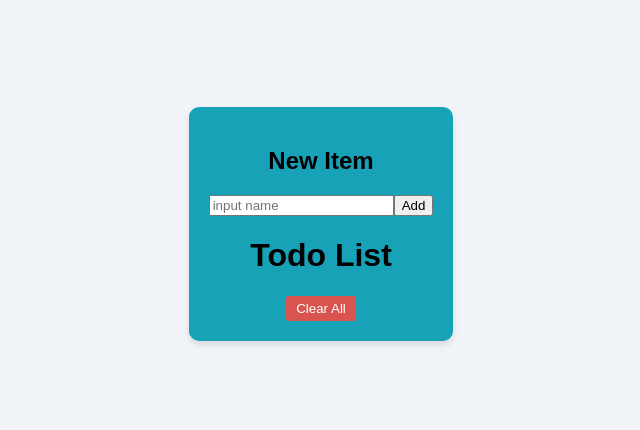
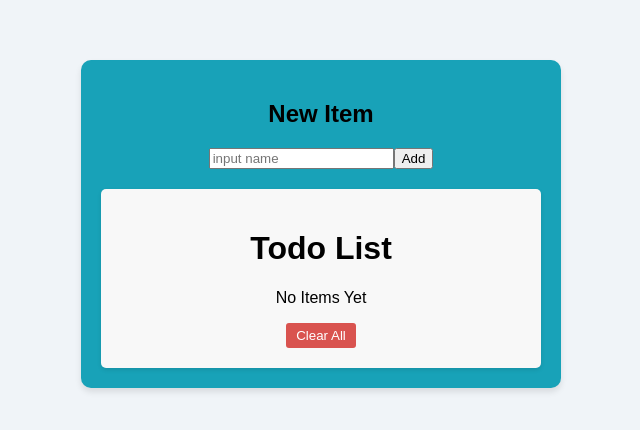
Before and after one commit to Moluno-xiii/to-do-list, a React (Create React App) app: page / in a window 1280 px wide. Shown: the part 176-606 px from the top of the page, without its empty margins (319-959 px from the left). Built offline with nearby package versions, Linux system fonts and the light colour scheme.

Commit message:
added finishing touches and cleanup for Version 1

```diff
--- a/src/App.css
+++ b/src/App.css
@@ -86,7 +86,7 @@ body {
 
  */
 
-
+/*
  body {
   font-family: Arial, sans-serif;
   margin: 0;
@@ -96,18 +96,19 @@ body {
   justify-content: center;
   align-items: center;
   height: 100vh;
-}
+} */
 
 
 body {
   font-family: Arial, sans-serif;
   margin: 0;
   padding: 0;
-  background-color: #f0f4f8; /* Soft blue-gray */
+  background-color: #f0f4f8;
   display: flex;
   justify-content: center;
   align-items: center;
   height: 100vh;
+  text-transform: capitalize;
 }
 
 .App {
@@ -147,16 +148,40 @@ body {
 .inline {
   display: inline-block;
   margin-right: 10px;
-  color: #808080; /* Gray */
+  color: black;
+
 }
 
 .inline.checked {
   text-decoration: line-through;
-  color: #808080; /* Gray */
+  color: teal;
 }
 
 .inline[type="checkbox"] {
   transform: scale(1.5);
   margin-right: 5px;
-  color: #18a2b8; /* Vibrant teal */
+  color: #18a2b8;
 }
+
+input:focus {
+  outline: none;
+}
+
+.text-field {
+  background-color: #f8f8f8;
+  width: 400px;
+  padding: 20px;
+  border-radius: 5px;
+  margin-top: 20px;
+  box-shadow: 0px 2px 4px rgba(0, 0, 0, 0.1);
+}
+
+.text-field textarea {
+  width: 100%;
+  resize: vertical; /* Allow vertical resizing */
+  min-height: 40px; /* Set a minimum height to prevent extreme shrinking */
+  border: none; /* Remove textarea border */
+  outline: none; /* Remove textarea outline */
+  padding: 0; /* Remove padding to fit content better */
+  overflow-y: auto;
+}
--- a/src/App.js
+++ b/src/App.js
@@ -2,16 +2,16 @@
 import { useState } from "react";
 import "./App.css";
 
-const ArrayOf = [
-  {
-    name: "book",
-    checked: false,
-  },
-  {
-    name: "frame",
-    checked: false,
-  },
-];
+// const ArrayOf = [
+//   {
+//     name: "book",
+//     checked: false,
+//   },
+//   {
+//     name: "frame",
+//     checked: false,
+//   },
+// ];
 
 function App() {
   const [item, setItems] = useState([]);
@@ -20,7 +20,8 @@ function App() {
 
   const handleChange = (e) => {
     e.preventDefault();
-    console.log(input);
+    setInput("");
+    // console.log(input);
 
     const newItems = {
       name: input,
@@ -31,7 +32,7 @@ function App() {
 
     addItems(newItems);
 
-    console.log(newItems);
+    // console.log(newItems);
   };
 
   // const toggleChecked = () => {
@@ -44,7 +45,6 @@ function App() {
 
     setItems(updatedItems);
   };
-
 
   const addItems = (newItem) => {
     setItems([...item, newItem]);
@@ -81,6 +81,11 @@ const Header = ({ handleChange, setInput, input }) => {
           value={input}
           onChange={(event) => setInput(event.target.value)}
           placeholder="input name"
+          onKeyDown={(event) => {
+            if (event.key === "Enter") {
+              handleChange(event);
+            }
+          }}
         />
         <button className="submit" onClick={handleChange}>
           Add
@@ -95,19 +100,27 @@ const Main = ({ item, setItems, toggle, checked }) => {
     setItems([]);
   };
   return (
-    <div className="">
+    <div className="text-field">
       <h1>Todo List</h1>
-      {/* {item.length > 0 ? <p>this item</p> :<p>No items Yet </p>} */}
-      {item.map((itemIn, i) => {
+      {item.length <= 0 ? (
+        <p>No items Yet </p>
+      ) : (
+        item.map((itemIn, i) => {
           return (
             <ul key={i}>
               <li className={itemIn.checked ? "inline checked" : "inline"}>
-              {itemIn.name}{" "}
+                {itemIn.name}
               </li>{" "}
-            <input type="checkbox" className="inline" onChange={() =>toggle(i)} />
+              <input
+                type="checkbox"
+                className="inline"
+                onChange={() => toggle(i)}
+              />
             </ul>
           );
-      })}
+        })
+      )}
+
       <button className="clear" onClick={clearList}>
         Clear All
       </button>
```
Lines whose indentation alone changed are shown as unchanged.
